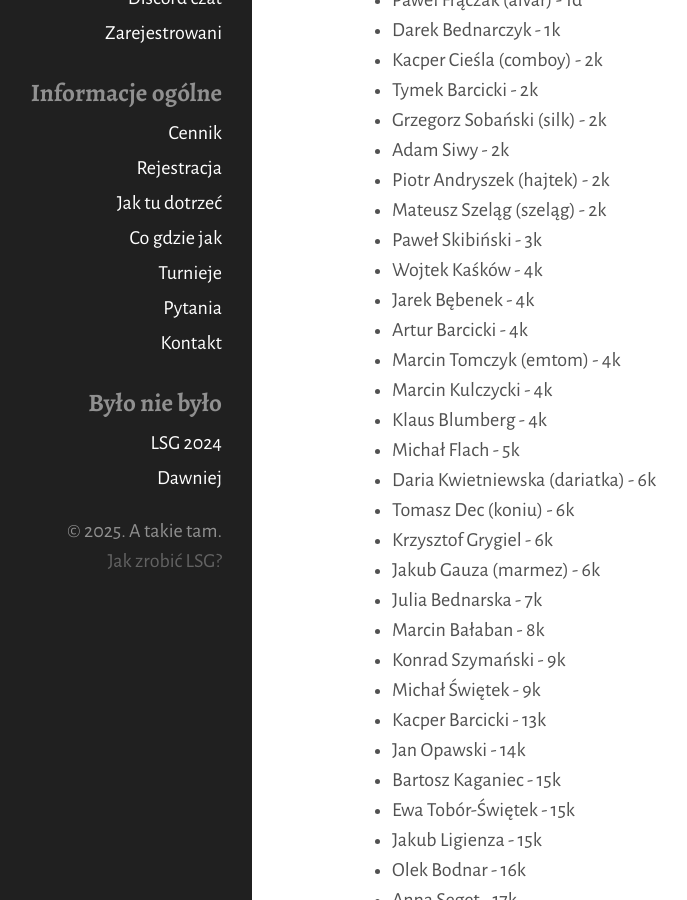
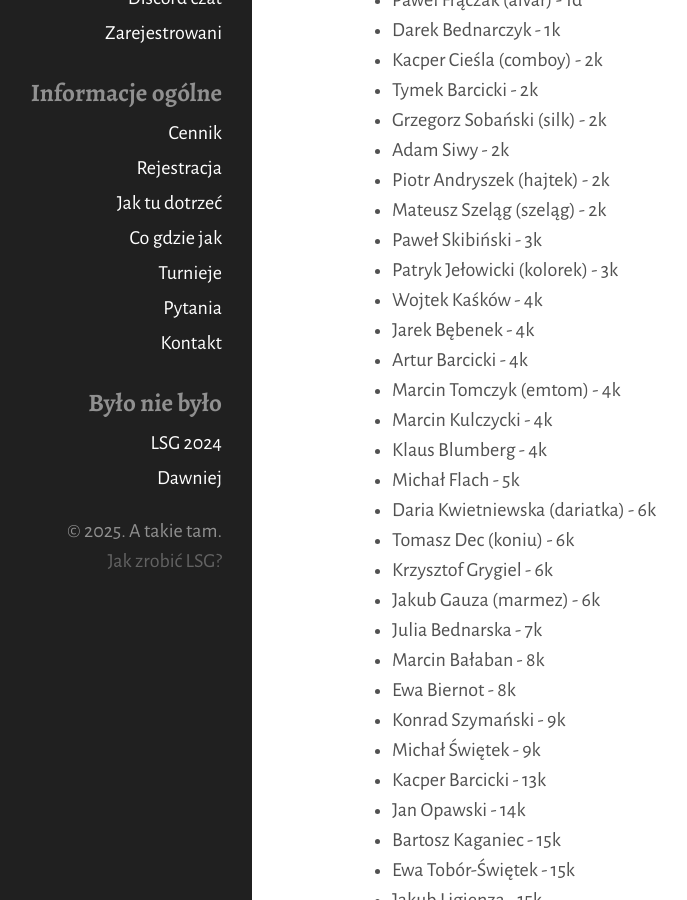
Before and after one commit to tasuki/lsg, a Jekyll site: the page built from _pages/zarejestrowani.md, in a window 1280 px wide and 900 px high, scrolled down 465 px. Shown: the whole window, without its empty margins (108-795 px from the left). Built offline with Jekyll 4.4.1, drawn with Linux system fonts in a browser that asks for light colours; some of the changed text lies outside the part shown.

Commit message:
Update zarejestrowani.md

```diff
--- a/_pages/zarejestrowani.md
+++ b/_pages/zarejestrowani.md
@@ -26,6 +26,7 @@ Zarejestrowani uczestnicy, mniej więcej według stopnia:
 - Piotr Andryszek (hajtek) - 2k
 - Mateusz Szeląg (szeląg) - 2k
 - Paweł Skibiński - 3k
+- Patryk Jełowicki (kolorek) - 3k
 - Wojtek Kaśków - 4k
 - Jarek Bębenek - 4k
 - Artur Barcicki - 4k
@@ -39,6 +40,7 @@ Zarejestrowani uczestnicy, mniej więcej według stopnia:
 - Jakub Gauza (marmez) - 6k
 - Julia Bednarska - 7k
 - Marcin Bałaban - 8k
+- Ewa Biernot - 8k
 - Konrad Szymański - 9k
 - Michał Świętek - 9k
 - Kacper Barcicki - 13k
```
Also changed, not shown: other parts of _pages/zarejestrowani.md (+1 -0 lines).
